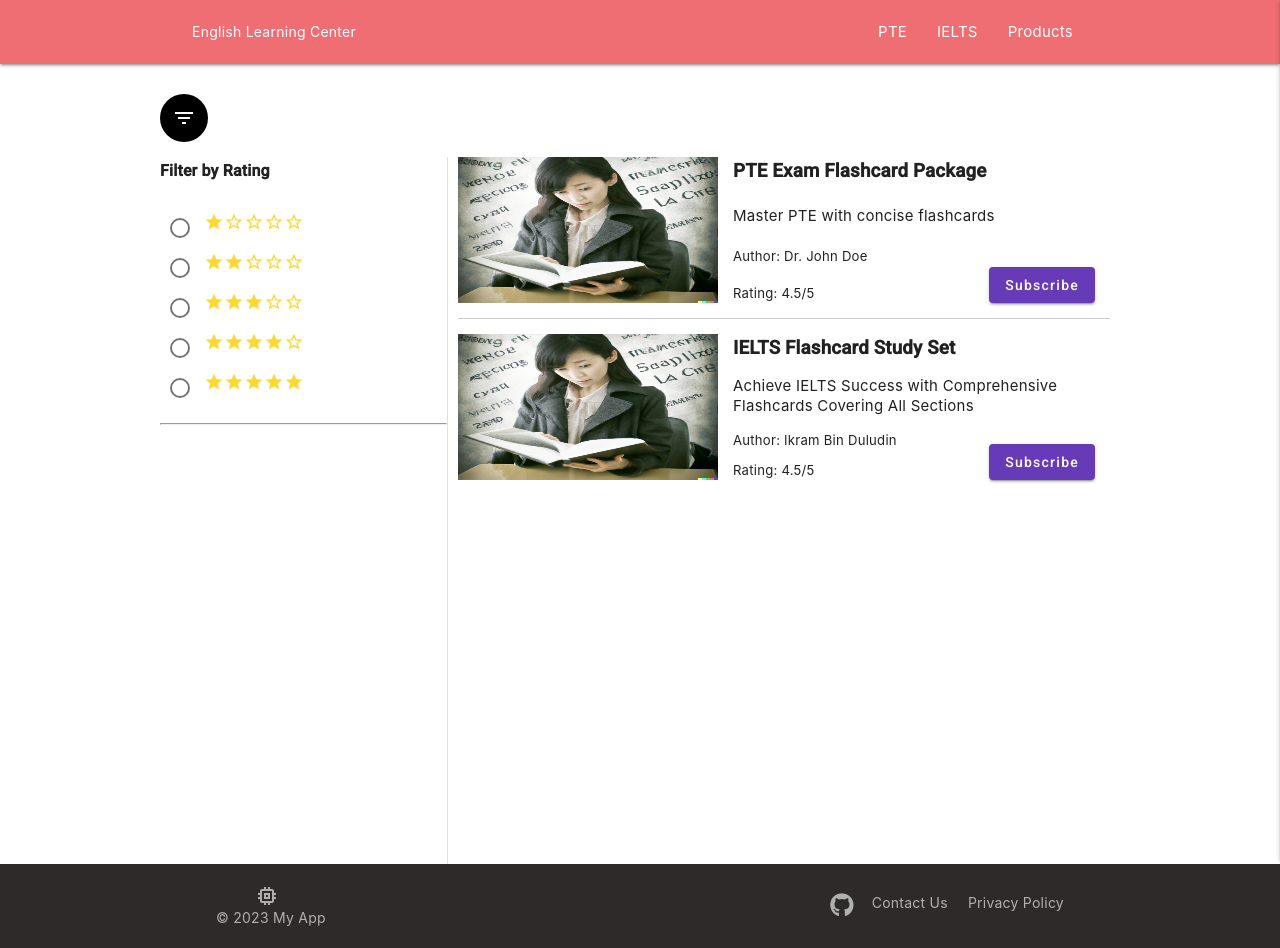
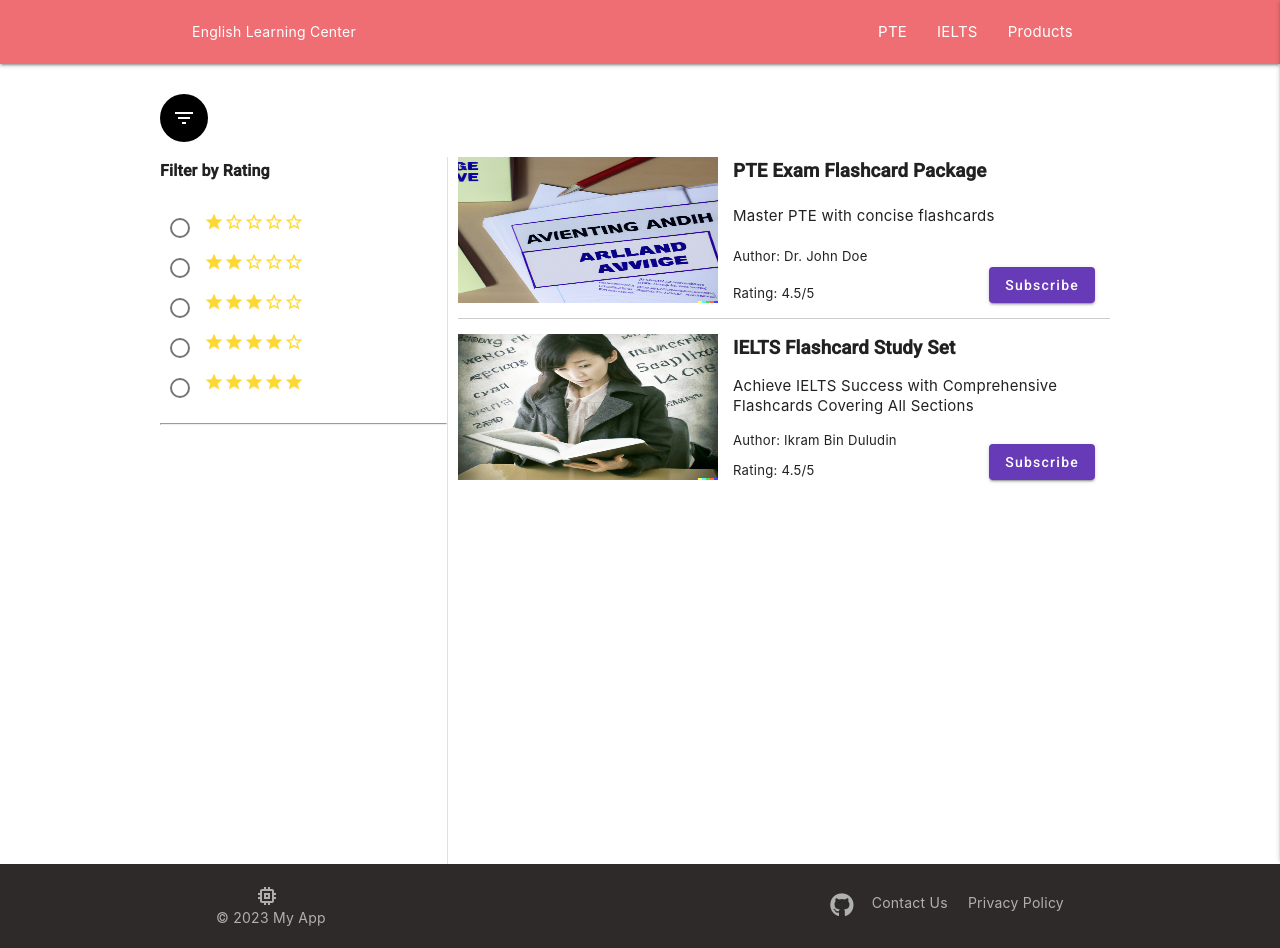
Before and after one commit to jadidihosein68/EnglishPractice, an Angular app: page /courses in a window 1280 px wide. Built offline with nearby package versions, Linux system fonts and the light colour scheme.

Commit message:
update style

```diff
--- a/src/app/course-list-item/course-list-item.component.html
+++ b/src/app/course-list-item/course-list-item.component.html
@@ -1,5 +1,5 @@
 <div class="course-item">
-  <img src="/assets/image/Ielts.png" alt="Course Image" class="course-image" />
+  <img [src]="course.imageUrl" alt="Course Image" class="course-image" />
   <div class="course-details">
     <h3 class="course-title">{{ course.title }}</h3>
     <p class="course-description">
--- a/src/app/courses/courses.component.ts
+++ b/src/app/courses/courses.component.ts
@@ -19,17 +19,17 @@ export class CoursesComponent implements OnInit {
       title: 'PTE Exam Flashcard Package',
       description :"Master PTE with concise flashcards",
       instructor: 'Dr. John Doe',
-      imageUrl: 'https://example.com/course1.jpg',
+      imageUrl: '/assets/image/pte.png',
       rating: 4.5,
       author: "my self",
-      price: 49.99
+      price: 49.99,
     },
     {
       id: 2,
       title: 'IELTS Flashcard Study Set',
       description :"Achieve IELTS Success with Comprehensive Flashcards Covering All Sections",
       instructor: 'Ikram Bin Duludin',
-      imageUrl: 'https://example.com/course2.jpg',
+      imageUrl: '/assets/image/Ielts.png',
       rating: 4.7,
       author: "my self",
       price: 39.99
--- a/src/app/model/course.ts
+++ b/src/app/model/course.ts
@@ -7,4 +7,5 @@ export interface Course {
     author:string;
     rating: number;
     price: number;
+
   }
```
